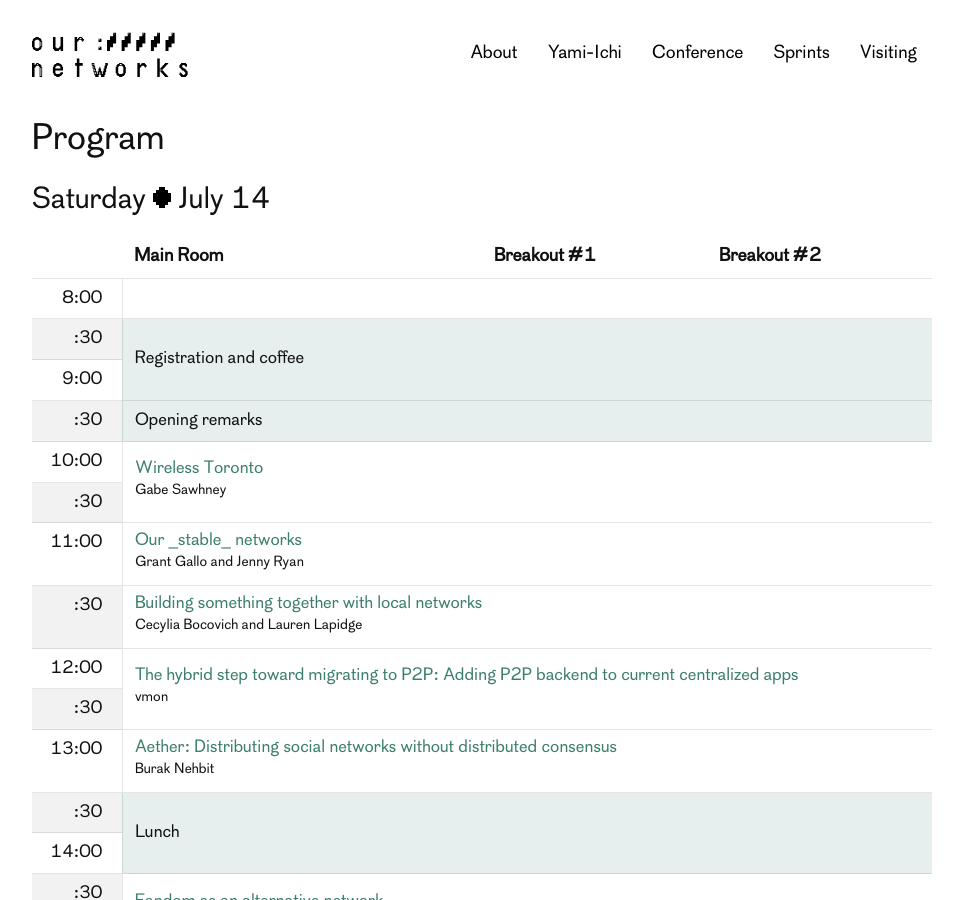
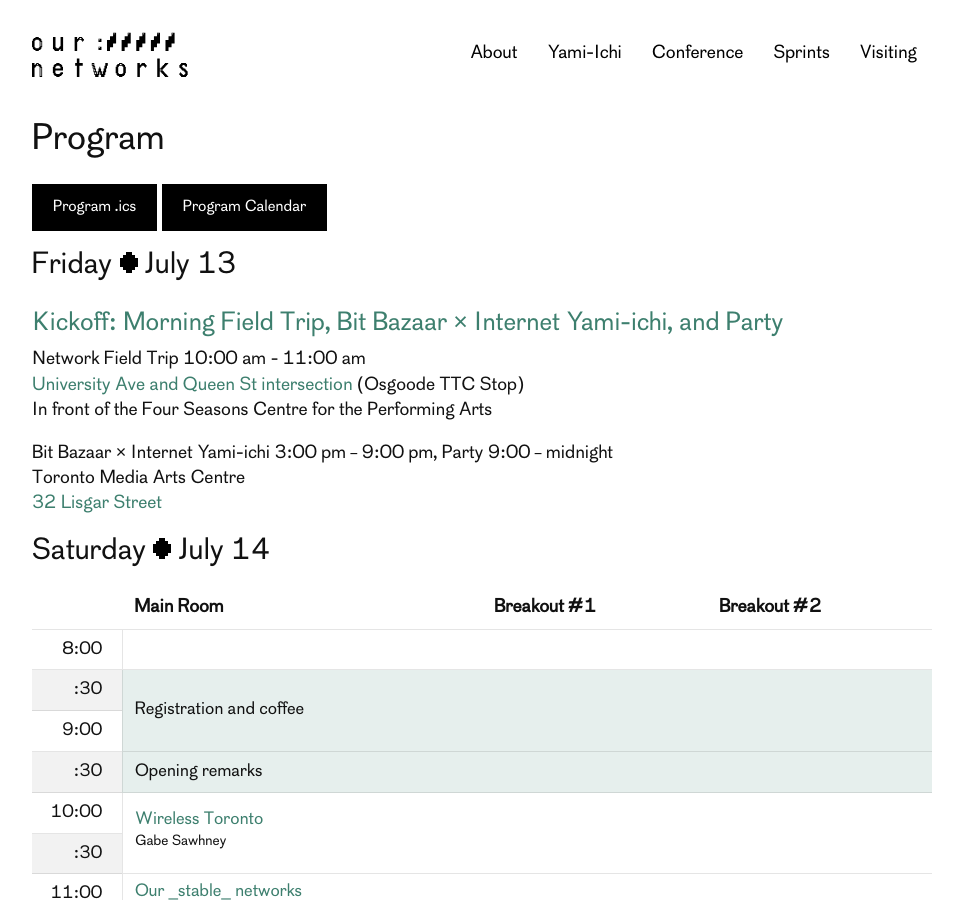
Before and after one commit to ournetworks/ournetworks.ca, a Jekyll site: the page built from conference/program.md, in a window 1280 px wide and 900 px high. Shown: the whole window, without its empty margins (158-1121 px from the left). Built offline with Jekyll 4.4.1, drawn with Linux system fonts in a browser that asks for light colours; some of the changed text lies outside the part shown.

Commit message:
add ics and google calendar link

```diff
--- a/conference/program.md
+++ b/conference/program.md
@@ -8,6 +8,30 @@
 redirect_from:
   - "/2018/conference/program"
 ---
+
+<div class="row">
+  <p>
+    <a class="button button-primary compact" href="https://calendar.google.com/calendar/ical/aers7atolh0uurlfmkoki9kikg%40group.calendar.google.com/public/basic.ics">Program .ics</a>
+    <a class="button button-primary compact" href="https://calendar.google.com/calendar/embed?src=aers7atolh0uurlfmkoki9kikg%40group.calendar.google.com&ctz=America%2FToronto">Program Calendar</a>
+  </p>
+</div>
+
+
+## Friday {% include graphics/bullet.svg %} July 13
+
+### [Kickoff: Morning Field Trip, Bit Bazaar × Internet Yami-ichi, and Party](/yami-ichi/)
+
+Network Field Trip 10:00 am - 11:00 am
+[University Ave and Queen St   intersection](https://osm.org/go/ZX6BsFiXX?m=) (Osgoode TTC Stop)
+In front of the Four Seasons Centre for the Performing Arts
+
+Bit Bazaar × Internet Yami-ichi 3:00 pm – 9:00 pm, Party 9:00 – midnight
+Toronto Media Arts Centre
+[32 Lisgar Street](https://osm.org/go/ZX6BIz1xQ?m=)
+
+
+
+
 
 ## Saturday {% include graphics/bullet.svg %} July 14
 
@@ -231,6 +255,17 @@
 </tbody>
 </table>
 
+## Monday–Wednesday {% include graphics/bullet.svg %} July 16–18
+
+### [Sprints](/sprints/)
+
+10:30 am – 9:30 pm
+Semaphore Demo Room, Room 417
+[Claude T. Bissell Building
+140 St. George Street](http://osm.org/go/ZX6Bw~WNh--?m=)
+
+---
+
 <a class="program-block-anchor" id="keynote-nasma-ahmed,-navigating-digital-futures"></a>
 ## Keynote: Navigating Digital Futures
 {:.program-heading}
```
